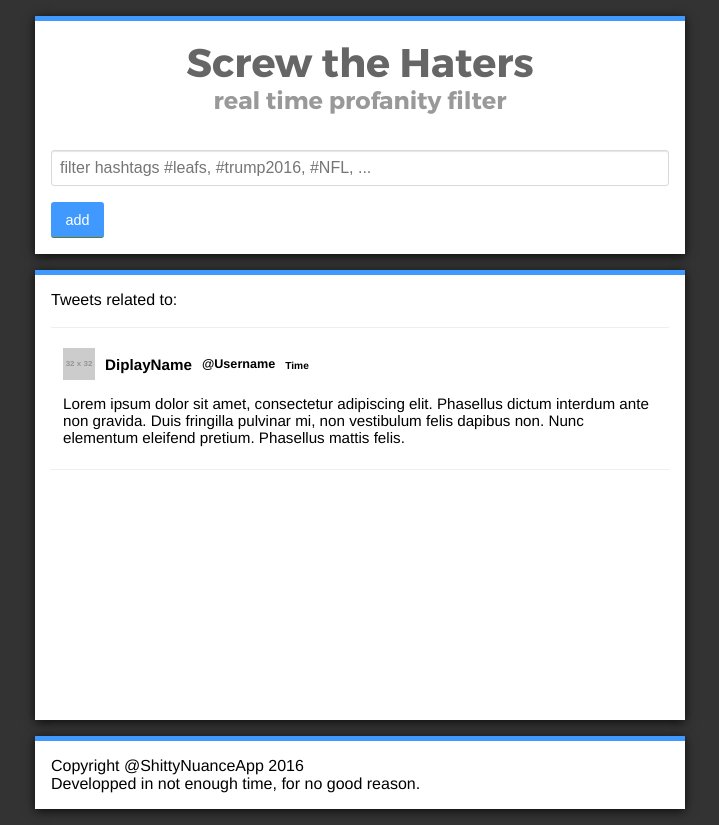
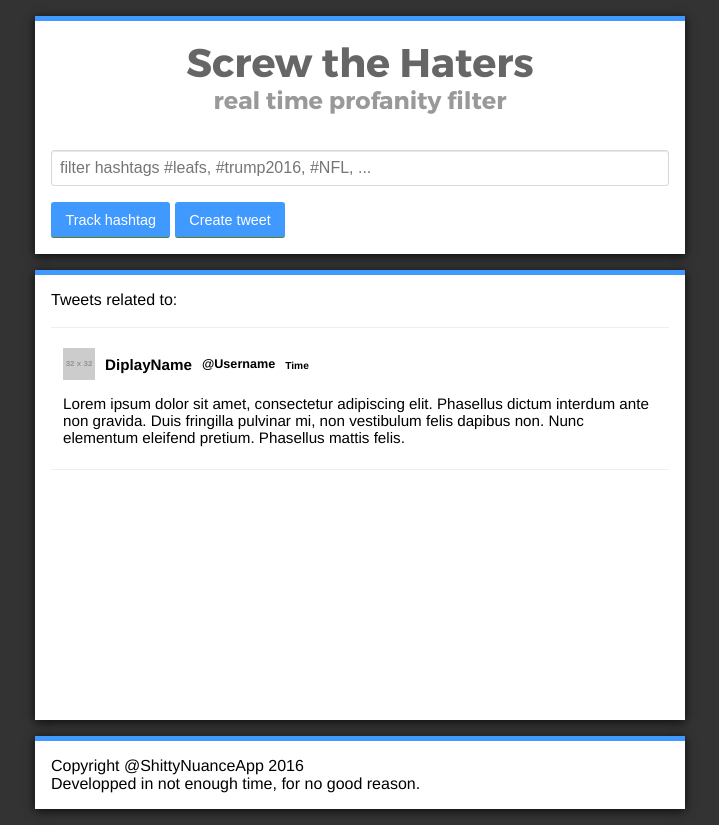
Before and after one commit to maperr/ConUHacks-BoxingClient, a plain HTML site: page index.html in a window 1280 px wide. Shown: the whole page, without its empty margins (280-999 px from the left). Drawn offline with nearby package versions, Linux system fonts and the light colour scheme; placeholder pictures from the web are drawn by us.

Commit message:
Added fake tweet button

```diff
--- a/index.html
+++ b/index.html
@@ -9,7 +9,8 @@
         <br>
         <br>
             <input type="text" id="message" placeholder="filter hashtags #leafs, #trump2016, #NFL, ..." required>
-            <button class="submit" id="addHashtag">add</button>
+            <button class="submit" id="addHashtag">Track hashtag</button>
+            <button class="submit" id="fakeTweet">Create tweet</button>
     </div>
     </div>
     <div id="recent-tweets" class="page-wrapper">
--- a/index.js
+++ b/index.js
@@ -21,13 +21,14 @@ $(function() {
 
   client.connect();
 
+  $("#fakeTweet").click(function(){
+    new NewTweet();
+  });
+
   $("#addHashtag").click(function() {
-    new NewTweet();
-
     if($("#message").val().trim())
       $("#current-hashtags").append("<span>" + $("#message").val() + ", </span>");
       //TODO: tell client to follow this hashtag
-
   });
 });
 
```
